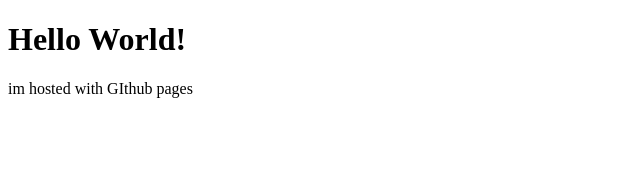
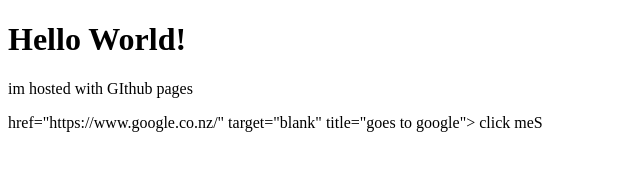
Before and after one commit to Soarpy/Soarpy.github.io, a plain HTML site: page index.html in a window 1280 px wide. Shown: the whole page, without its empty margins (0-640 px from the left). Drawn offline with Linux system fonts and the light colour scheme.

Commit message:
Update index.html

```diff
--- a/index.html
+++ b/index.html
@@ -6,5 +6,10 @@
     <body>
         <h1> Hello World!</h1>
         <p> im hosted with GIthub pages</p>
+        <a> href="https://www.google.co.nz/"
+            target="blank"
+            title="goes to google">
+            click meS
+        </a>
     </body>
 </html>
```
